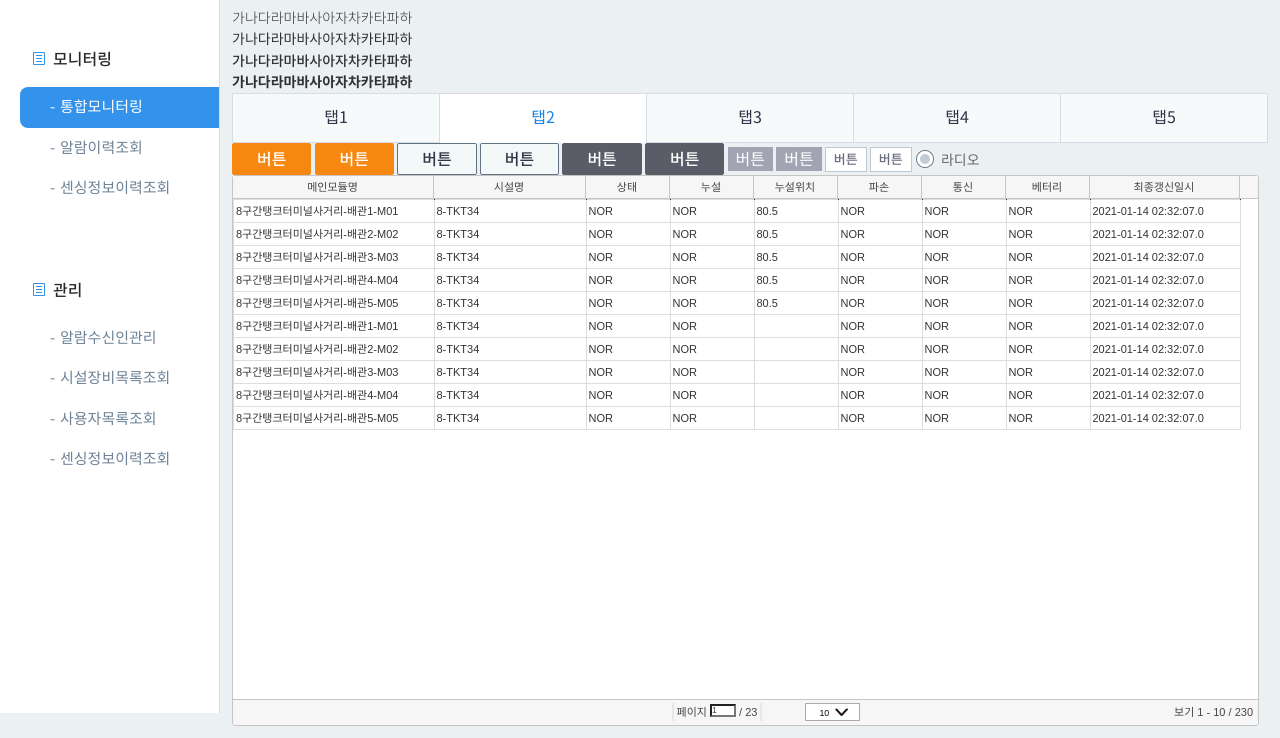
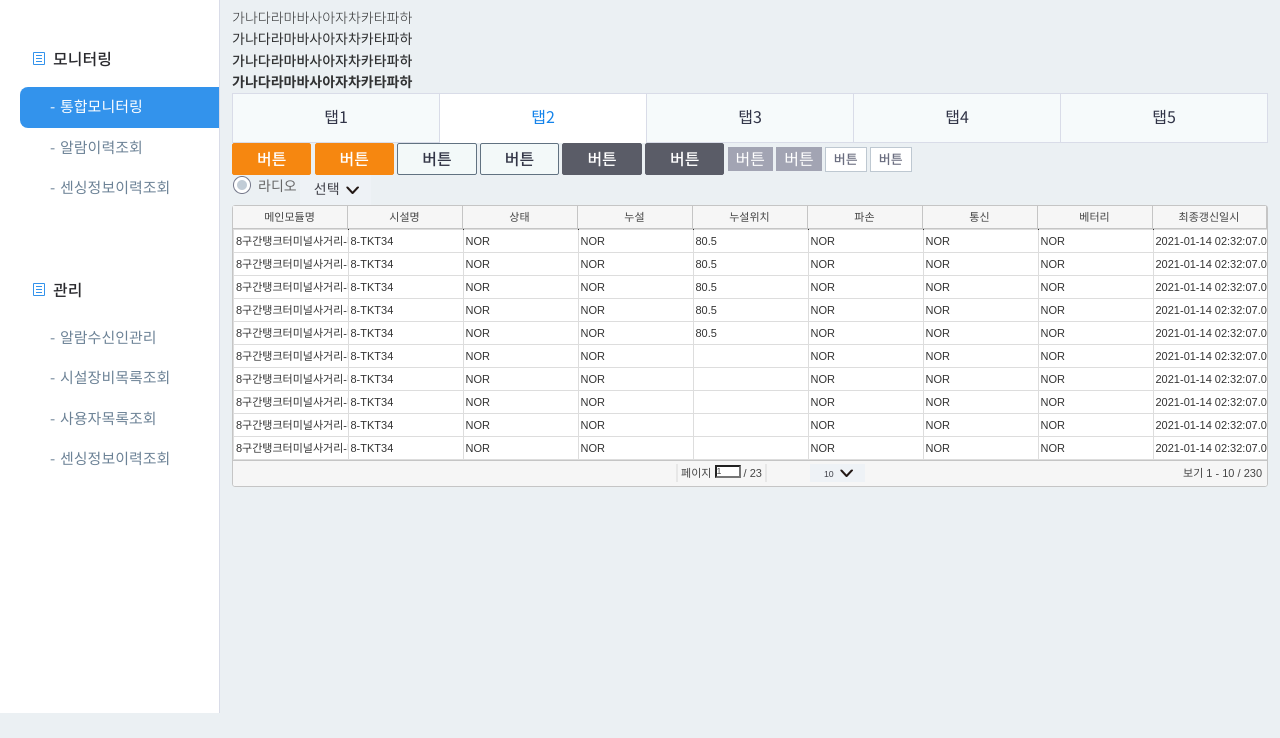
Before and after one commit to bsk824/lgc, a website: page resource/html/index.html in a window 1280 px wide. Shown: the part 87-825 px from the top of the page. After the commit the page ends 800 px from the top, so only its background shows below. Drawn offline with Linux system fonts and the light colour scheme.

Commit message:
셀렉트 작업

```diff
--- a/resource/html/index.html
+++ b/resource/html/index.html
@@ -67,6 +67,7 @@
 				</ul>
 			</div>
 
+			<div>
 				<button type="button" class="btnType1"><span>버튼</span></button>
 				<a href="#" class="btnType1">버튼</a>
 				<button type="button" class="btnType2"><span>버튼</span></button>
@@ -77,7 +78,14 @@
 				<a href="#" class="btnType4">버튼</a>
 				<button type="button" class="btnType5"><span>버튼</span></button>
 				<a href="#" class="btnType5">버튼</a>
+			</div>
+			<div>
 				<label class="inputChk"><input type="radio"> <span>라디오</span></label>
+				<select name="" id="">
+					<option value="">선택</option>
+					<option value="">옵션</option>
+				</select>
+			</div>
 
 			<script>
 			$(document).ready(function () {
@@ -86,18 +94,19 @@
 			        datatype: "local",
 			        colNames:['메인모듈명','시설명','상태','누설','누설위치','파손','통신','베터리','최종갱신일시'],
 			        colModel: [
-			            { name: 'EQMT_NM', 	 	index: 'eqmtNm',     width: 200, key: true },
-			            { name: 'FCLT_NM',   	index: 'fcltNm',    width: 150 },
-			            { name: 'EQMT_STAT',   	index: 'eqmtStat', 	width: 80 },
-			            { name: 'LEAK_YN',   	index: 'leakYn', 	width: 80 },
-			            { name: 'LEAK_POS',   	index: 'leakPos', 	width: 80 },
-			            { name: 'FLG_YN',   	index: 'flgYn', 	width: 80 },
-			            { name: 'CMM_FAIL_YN',  index: 'cmmFailYn', 	width: 80 },
-			            { name: 'BATR',   		index: 'batr', 	width: 80 },
-			            { name: 'LAST_UPD_DTM', index: 'lastUpdDtm', 	width: 150 }
+			            { name: 'EQMT_NM', 	 	index: 'eqmtNm',  key: true },
+			            { name: 'FCLT_NM',   	index: 'fcltNm',   },
+			            { name: 'EQMT_STAT',   	index: 'eqmtStat', 	},
+			            { name: 'LEAK_YN',   	index: 'leakYn', 	},
+			            { name: 'LEAK_POS',   	index: 'leakPos', 	},
+			            { name: 'FLG_YN',   	index: 'flgYn', 	},
+			            { name: 'CMM_FAIL_YN',  index: 'cmmFailYn',  },
+			            { name: 'BATR',   		index: 'batr', 	 },
+			            { name: 'LAST_UPD_DTM', index: 'lastUpdDtm',  }
 			        ],
 			        viewrecords: true,
-			        height: 500,
+					autowidth:true,
+			        height: 'auto',
 			        rowNum: 10,
 			        rowList:[10,20,30],
 			        pager: "#mntrGridPager"
--- a/src/scss/_common.scss
+++ b/src/scss/_common.scss
@@ -2,9 +2,9 @@ select {
 	position: relative;
 	height: 30px;
 	padding: 0 30px 0 13px;
-	background: #fff url('../images/icon_select.png') no-repeat right 11px top 50%;
-	color: #000;
-	border: 1px solid #acacac;
+	background: #eef2f6 url('../images/icon_select.png') no-repeat right 11px top 50%;
+	color: #41424a;
+	border: 1px solid #eef2f6;
 	font-size: 14px;
 	text-align: left;
 	vertical-align: top;
@@ -87,7 +87,7 @@ select {
 	vertical-align: middle;
 	font-size: 0;
 	line-height: 1;
-	input:focus + span {outline: 1px solid;}
+	input:focus + span {outline: 1px dashed;}
 	input[type="checkbox"] {
 		position: absolute;
 		opacity: 0;
@@ -207,7 +207,7 @@ select {
 }
 
 .menuWrap {
-	@include pos($p: fixed, $t: 85px, $b: 0, $l: 0);
+	@include pos($p: fixed, $t: 85px, $b: 0, $l: 0, $z: 100);
 	width: 220px;
 	padding: 50px 0 50px 20px;
 	background: #fff;
```
Also changed, not shown: src/html/index.html (+19 -10 lines), resource/css/style.css, 1 other file. Lines whose indentation alone changed are shown as unchanged.
